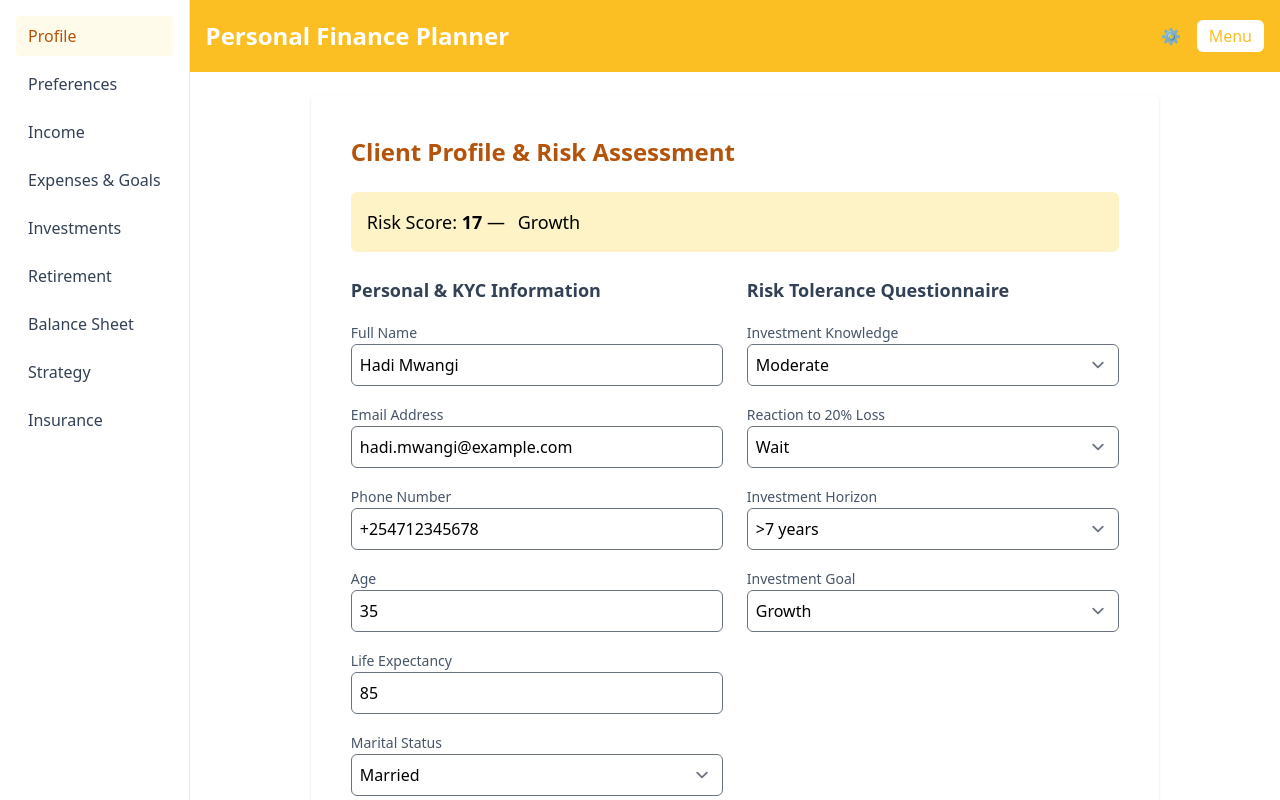
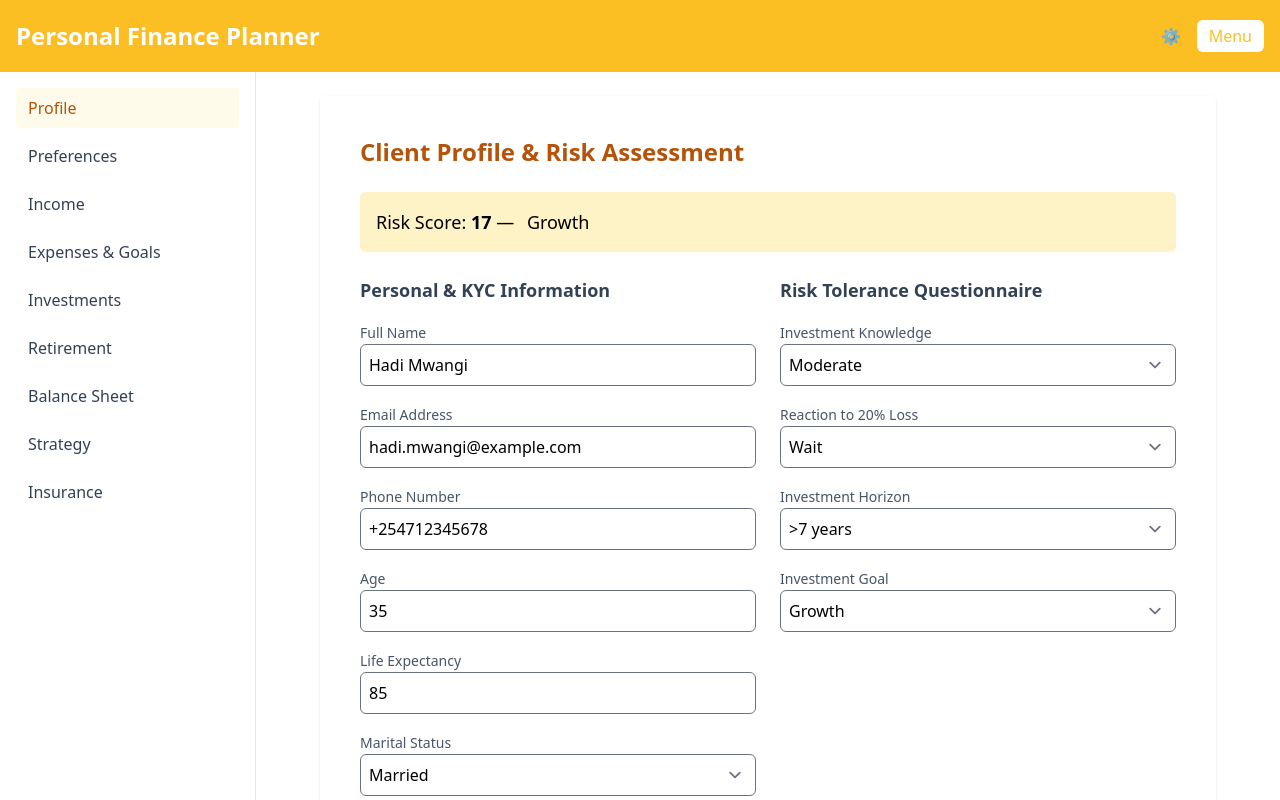
Before and after one commit to MMJGGR/personal-finance-app, a React (Vite) app: page / in a window 1280 px wide. Shown: the top 800 px of the page. Built offline with nearby package versions, Linux system fonts and the light colour scheme.

Commit message:
Refactor layout with full-width header

```diff
--- a/src/App.jsx
+++ b/src/App.jsx
@@ -32,17 +32,19 @@ export default function App() {
   const Active = components[activeTab]
 
   return (
-    <div className="min-h-screen flex">
+    <div className="min-h-screen flex flex-col">
+      <Header setActiveTab={setActiveTab} />
+      <div className="flex flex-1">
         <Sidebar activeTab={activeTab} onChange={setActiveTab} />
-      <div className="flex-1">
-        <Header setActiveTab={setActiveTab} />
-        <div className="max-w-4xl mx-auto p-6">
+        <main className="flex-1 overflow-y-auto p-6">
+          <div className="max-w-4xl mx-auto">
             <div className="bg-white p-4 rounded shadow min-h-[300px]">
               <Suspense fallback={<Spinner />}>
                 <Active />
               </Suspense>
             </div>
           </div>
+        </main>
       </div>
     </div>
   )
--- a/src/components/layout/Sidebar.jsx
+++ b/src/components/layout/Sidebar.jsx
@@ -14,7 +14,7 @@ const sections = [
 
 export default function Sidebar({ activeTab, onChange }) {
   return (
-    <nav role="tablist" className="space-y-2 p-4 bg-white border-r min-w-[160px]">
+    <nav role="tablist" className="space-y-2 p-4 bg-white border-r w-64">
       {sections.map(sec => (
         <button
           key={sec}
```
Lines whose indentation alone changed are shown as unchanged.
